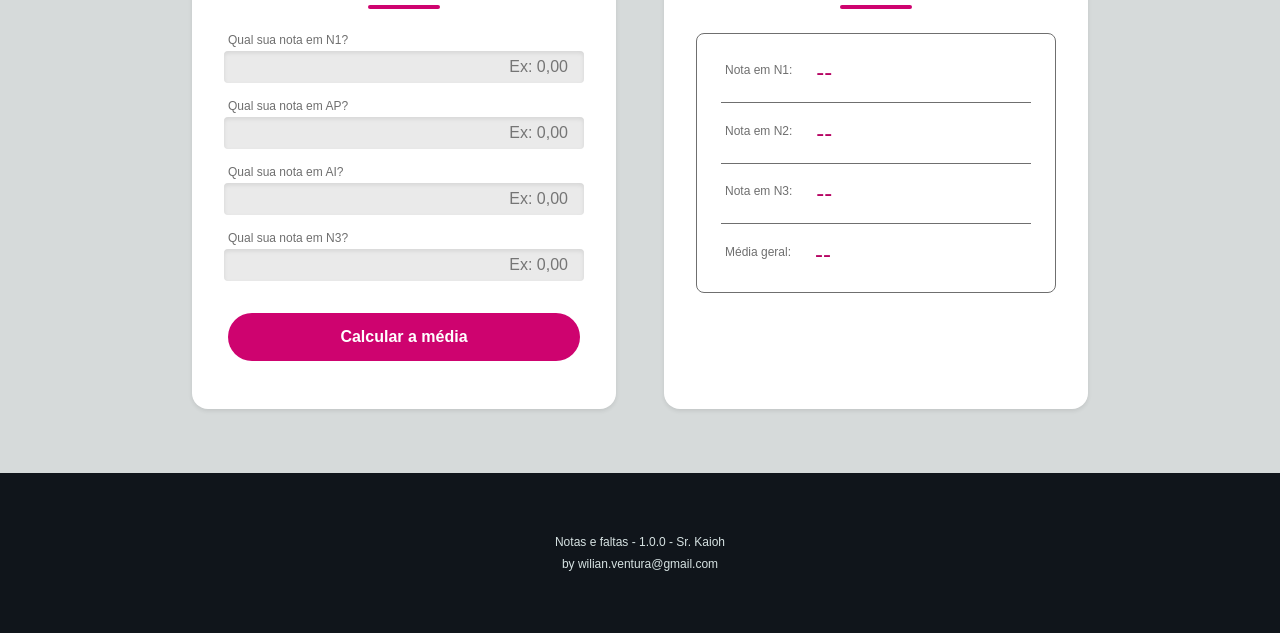
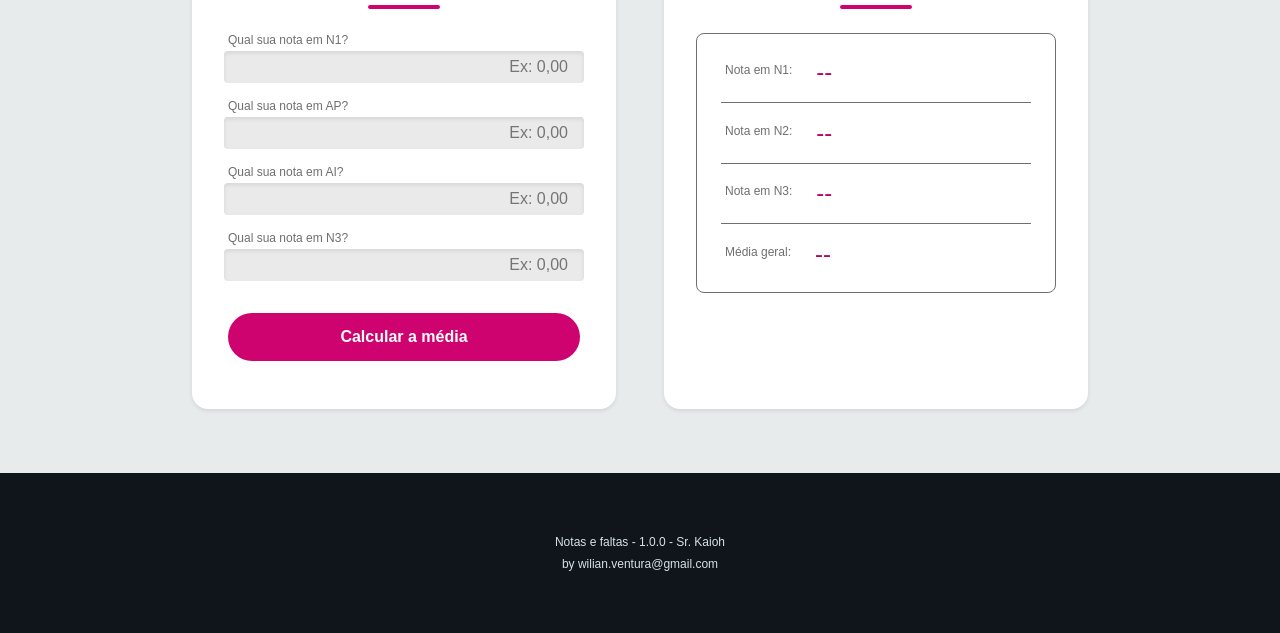
Before and after one commit to Wilizilla/control-notes-absences, a plain HTML site: page index.html in a window 1280 px wide. Shown: the part 217-850 px from the top of the page. Drawn offline with nearby package versions, Linux system fonts and the light colour scheme.

Commit message:
background collor ajustment

```diff
--- a/assets/css/styles.css
+++ b/assets/css/styles.css
@@ -10,7 +10,7 @@
     --primary-color-opacity: #0347ce10;
     --secondary-color: #10151b;
     --third-color: #b60463;
-    --background-color-light: #d6dada;
+    --background-color-light: #e8ebeb;
     --background-color-dark: #10151b;
     --text-color: #ffffff;
     --text-color-dark: #d6e2e2;
```
